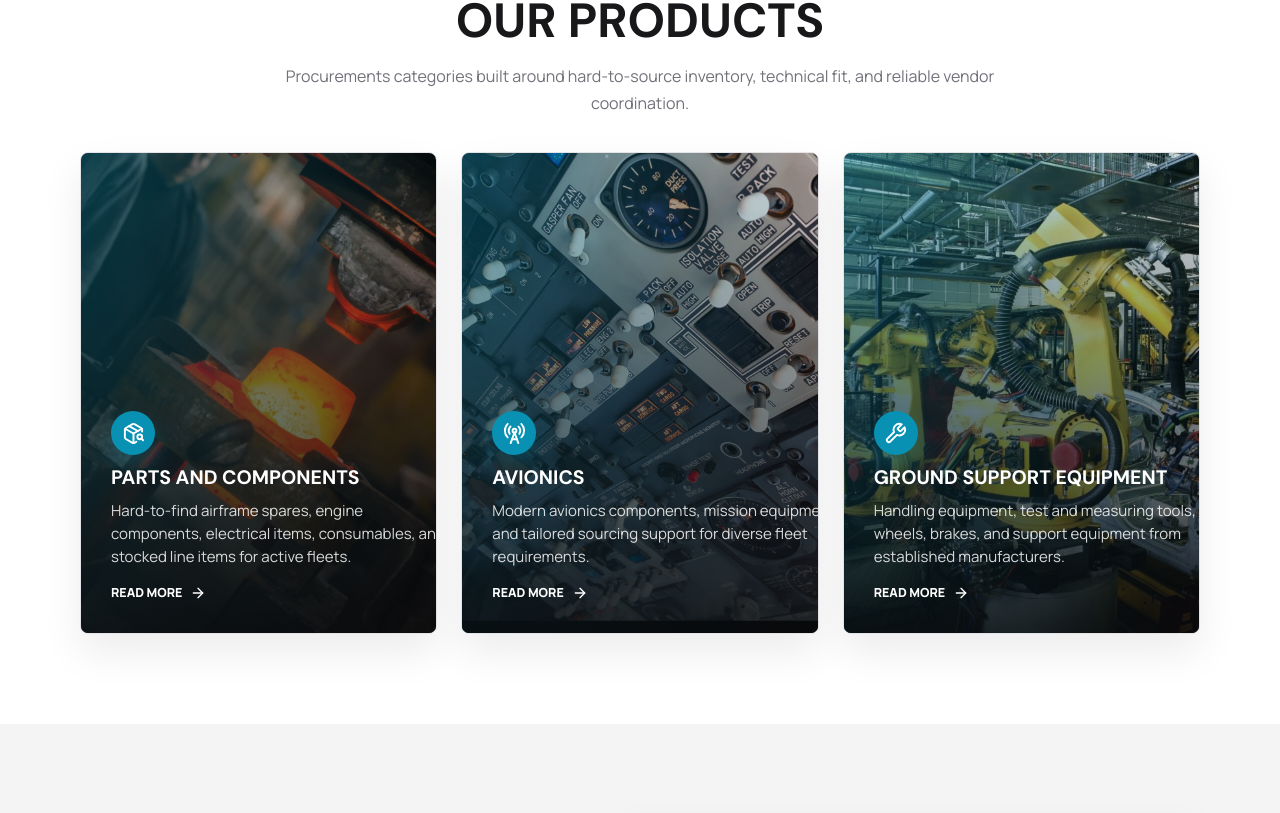
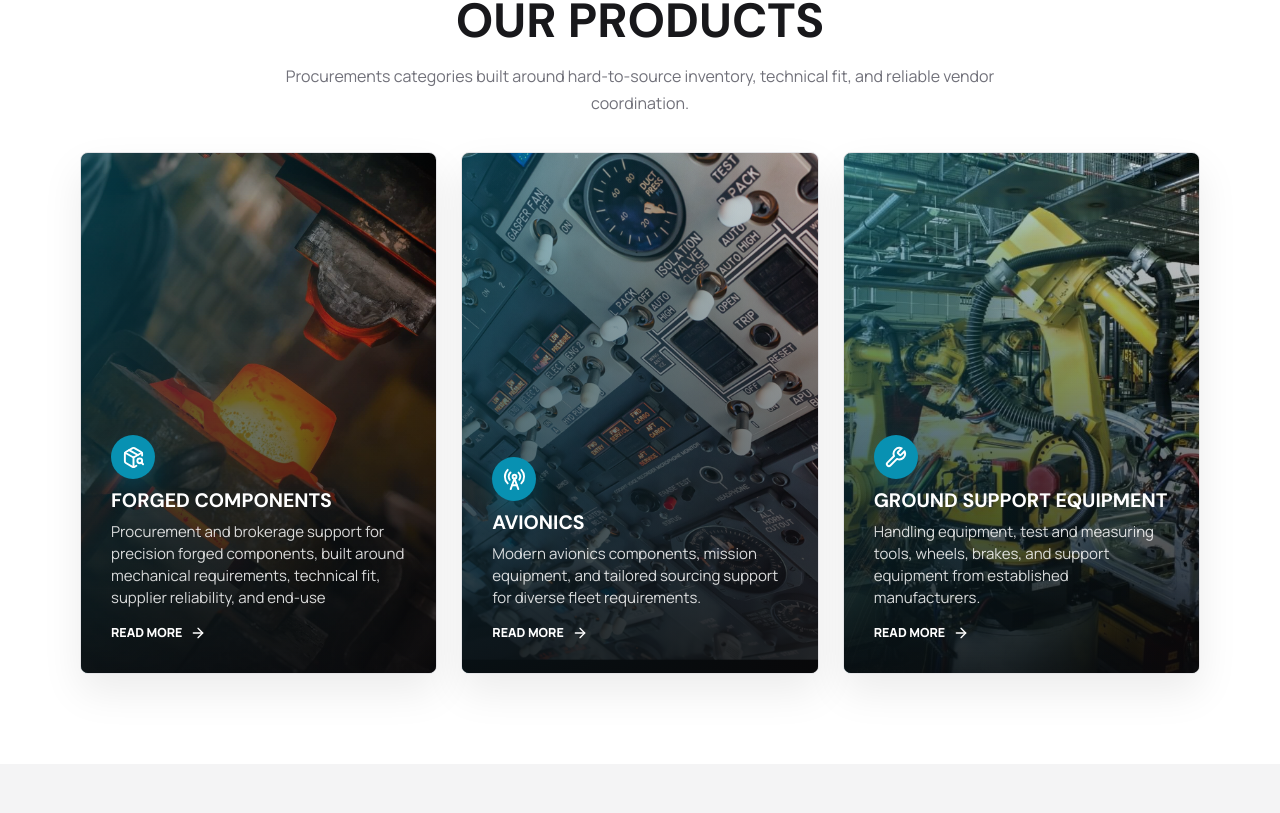
Before and after one commit to aliasim55/icarus-international, a React (Vite) app: page / in a window 1280 px wide. Shown: the part 3203-4016 px from the top of the page. Built offline with nearby package versions, Linux system fonts and the light colour scheme; no server answers.

Commit message:
Fix product card text wrapping

```diff
--- a/src/data.js
+++ b/src/data.js
@@ -243,8 +243,8 @@ export const capabilityMatrix = [
 
 export const products = [
   {
-    title: "Parts and Components",
-    text: "Hard-to-find airframe spares, engine components, electrical items, consumables, and stocked line items for active fleets.",
+    title: "Forged components",
+    text: "Procurement and brokerage support for precision forged components, built around mechanical requirements, technical fit, supplier reliability, and end-use performance.",
     detail:
       "Icarus International sources and supplies hard-to-find aircraft parts and components, including airframe spares, engine components, electrical items, aviation chemicals, consumables, and stocked line items for active fleets.",
     points: [
--- a/src/styles.css
+++ b/src/styles.css
@@ -583,6 +583,7 @@ select {
 
 .service-card,
 .product-card {
+  min-width: 0;
   background: var(--paper);
   border: 1px solid var(--line);
   border-radius: 8px;
@@ -622,7 +623,8 @@ select {
 .product-card__media {
   position: relative;
   display: block;
-  min-height: 480px;
+  width: 100%;
+  min-height: 520px;
   height: 100%;
   aspect-ratio: 1 / 1.18;
   overflow: hidden;
@@ -667,12 +669,14 @@ select {
   position: absolute;
   inset: 0;
   z-index: 3;
+  box-sizing: border-box;
   display: flex;
   flex-direction: column;
   justify-content: flex-end;
   align-items: flex-start;
-  gap: 10px;
+  gap: 9px;
   padding: 30px;
+  overflow: hidden;
   background:
     linear-gradient(180deg, rgba(9, 9, 11, 0.08) 0%, rgba(9, 9, 11, 0.42) 45%, rgba(9, 9, 11, 0.88) 100%),
     linear-gradient(90deg, rgba(8, 145, 178, 0.42), rgba(9, 9, 11, 0.04));
@@ -681,20 +685,35 @@ select {
 
 .product-card__overlay strong {
   display: block;
+  width: 100%;
+  min-width: 0;
   color: #ffffff;
   font-family: var(--font-heading);
   font-size: 1.22rem;
   line-height: 1.1;
   text-transform: uppercase;
+  overflow-wrap: anywhere;
+  white-space: normal;
   transition: transform 260ms ease;
 }
 
 .product-card__description {
   display: block;
+  width: 100%;
+  min-width: 0;
+  max-width: 100%;
+  max-height: calc(1.48em * 4);
+  overflow: hidden;
   color: rgba(255, 255, 255, 0.84);
   font-size: 0.94rem;
-  line-height: 1.55;
+  line-height: 1.48;
   text-transform: none;
+  overflow-wrap: anywhere;
+  word-break: normal;
+  white-space: normal;
+  -webkit-box-orient: vertical;
+  -webkit-line-clamp: 4;
+  line-clamp: 4;
   transition: transform 260ms ease;
 }
 
@@ -1767,11 +1786,24 @@ textarea:focus {
   }
 
   .product-card__media {
-    min-height: 410px;
+    min-height: 460px;
   }
 
   .product-card__overlay {
+    gap: 8px;
     padding: 24px;
+  }
+
+  .product-card__overlay strong {
+    font-size: 1.08rem;
+  }
+
+  .product-card__description {
+    font-size: 0.88rem;
+    line-height: 1.45;
+    max-height: calc(1.45em * 5);
+    -webkit-line-clamp: 5;
+    line-clamp: 5;
   }
 
   .section {
@@ -1889,6 +1921,17 @@ textarea:focus {
   }
 
   .product-card__media {
-    min-height: 360px;
-  }
-}
+    min-height: 400px;
+  }
+
+  .product-card__overlay {
+    padding: 20px;
+  }
+
+  .product-card__description {
+    max-height: calc(1.4em * 4);
+    line-height: 1.4;
+    -webkit-line-clamp: 4;
+    line-clamp: 4;
+  }
+}
```
